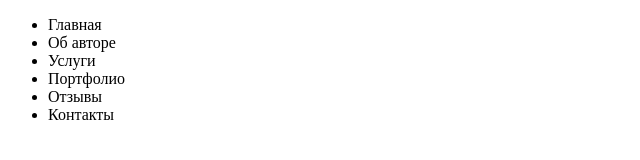
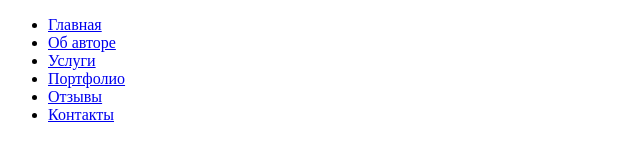
Before and after one commit to QWAZZI/alekseyschukin, a plain HTML site: page index.html in a window 1280 px wide. Shown: the whole page, without its empty margins (0-640 px from the left). Drawn offline with Linux system fonts and the light colour scheme.

Commit message:
Добавлены ссылки для меню

```diff
--- a/index.html
+++ b/index.html
@@ -8,12 +8,12 @@
     <body>
         <nav class="navigation">
             <ul class="navi">
-                <li class=navi-li>Главная</li>
-                <li class=navi-li>Об авторе</li>
-                <li class=navi-li>Услуги</li>
-                <li class=navi-li>Портфолио</li>
-                <li class=navi-li>Отзывы</li>
-                <li class=navi-li>Контакты</li>
+                <li class=navi-li><a href="#">Главная</a></li>
+                <li class=navi-li><a href="#">Об авторе</a></li>
+                <li class=navi-li><a href="#">Услуги</a></li>
+                <li class=navi-li><a href="#">Портфолио</a></li>
+                <li class=navi-li><a href="#">Отзывы</a></li>
+                <li class=navi-li><a href="#">Контакты</a></li>
             </ul>
         </nav>
     </body>
```
